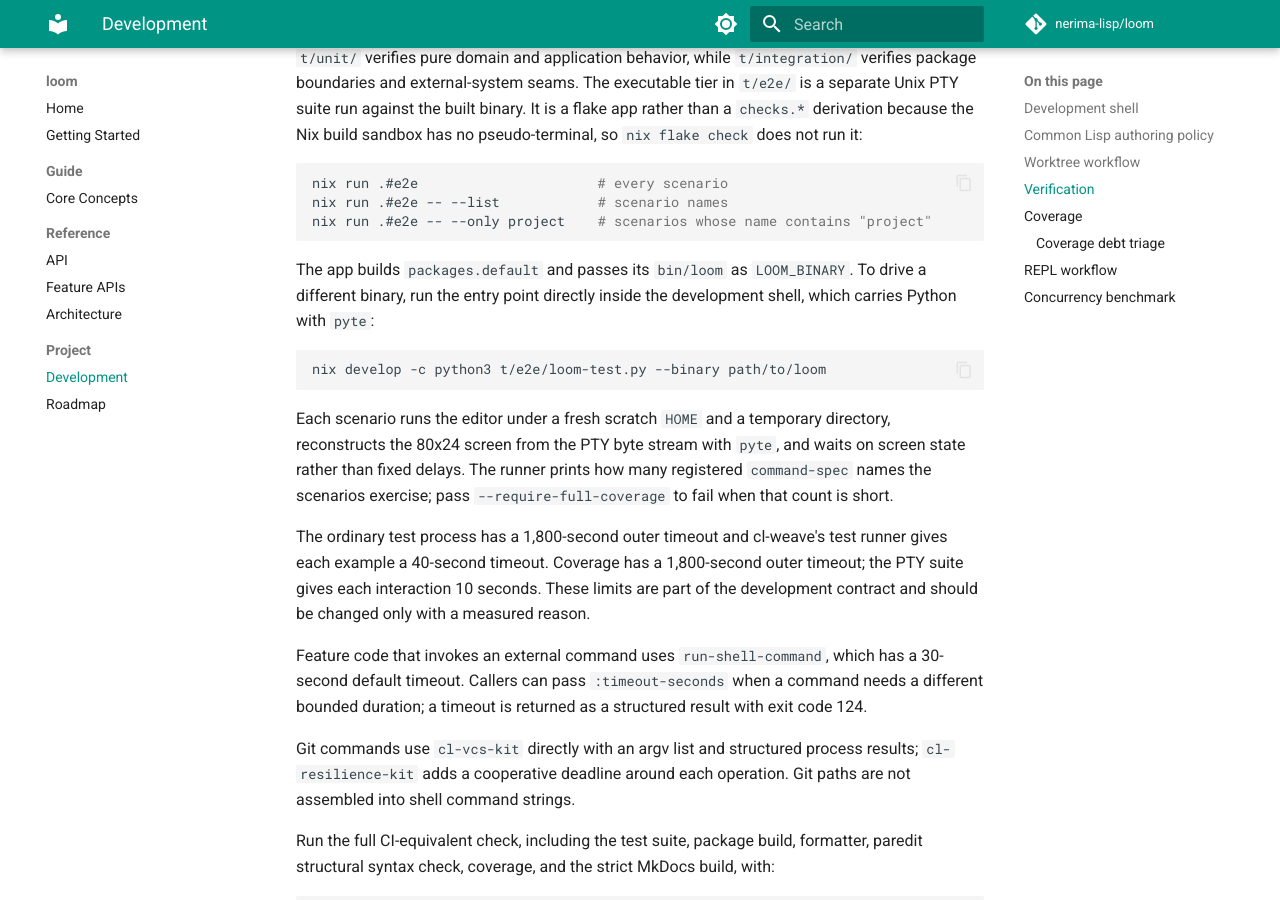
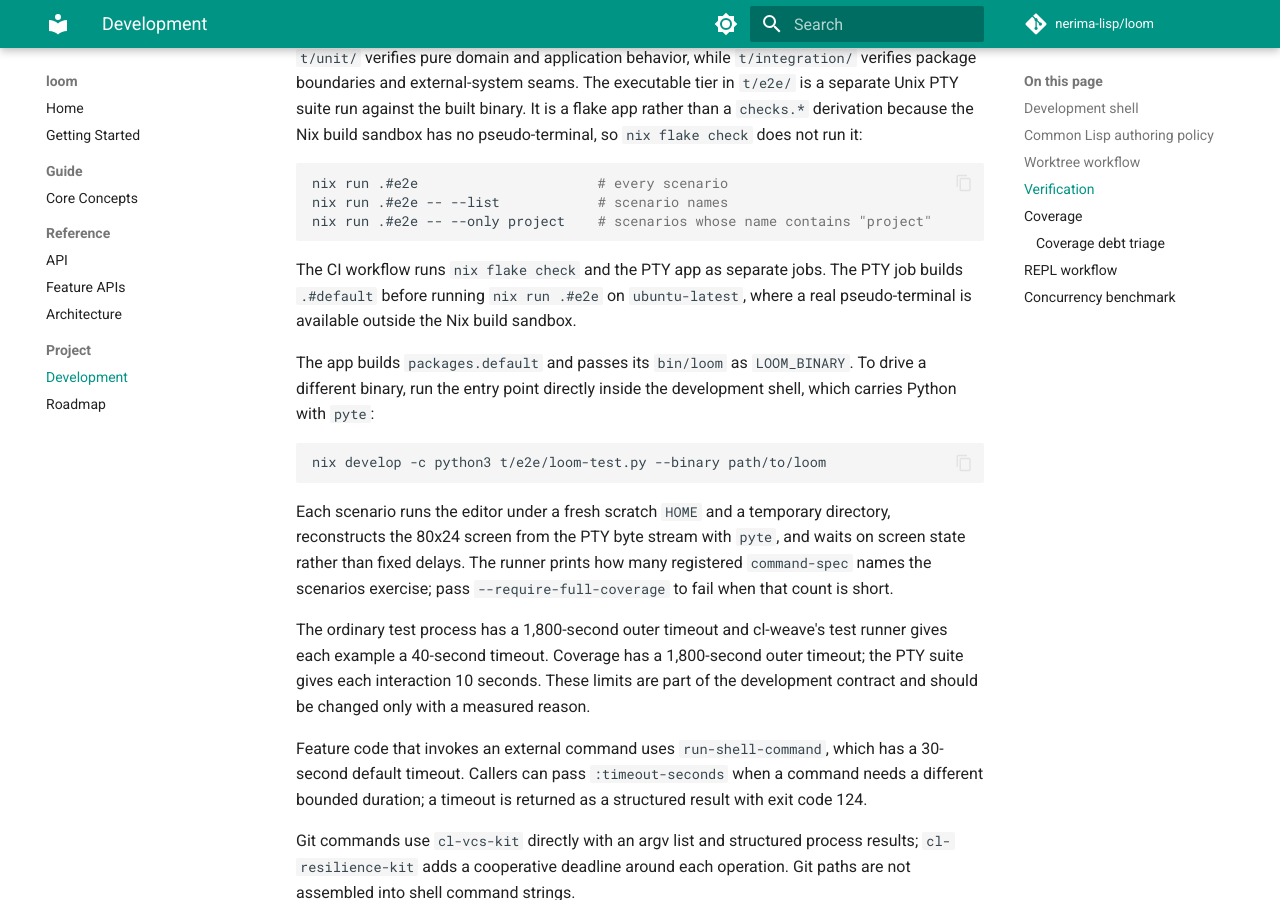
Before and after one commit to nerima-lisp/loom, an MkDocs documentation site: the page built from docs/src/project/development.md, in a window 1280 px wide and 900 px high, scrolled down 2269 px. Built offline with MkDocs 1.6.1 and Material for MkDocs 9.7.7, drawn with Linux system fonts in a browser that asks for light colours; comment, search, counter and statistics services are not loaded.

Commit message:
ci: gate PTY E2E in CI and releases
The Nix sandbox cannot provide a real PTY, so the E2E suite runs as a second CI job on a runner after building .#default. Release packaging uses the same gate instead of checking only the executable bit.

````diff
--- a/docs/src/project/development.md
+++ b/docs/src/project/development.md
@@ -118,6 +118,10 @@ nix run .#e2e -- --list            # scenario names
 nix run .#e2e -- --only project    # scenarios whose name contains "project"
 ```
 
+The CI workflow runs `nix flake check` and the PTY app as separate jobs. The
+PTY job builds `.#default` before running `nix run .#e2e` on `ubuntu-latest`,
+where a real pseudo-terminal is available outside the Nix build sandbox.
+
 The app builds `packages.default` and passes its `bin/loom` as `LOOM_BINARY`.
 To drive a different binary, run the entry point directly inside the
 development shell, which carries Python with `pyte`:
````
Also changed, not shown: 3 other files.
